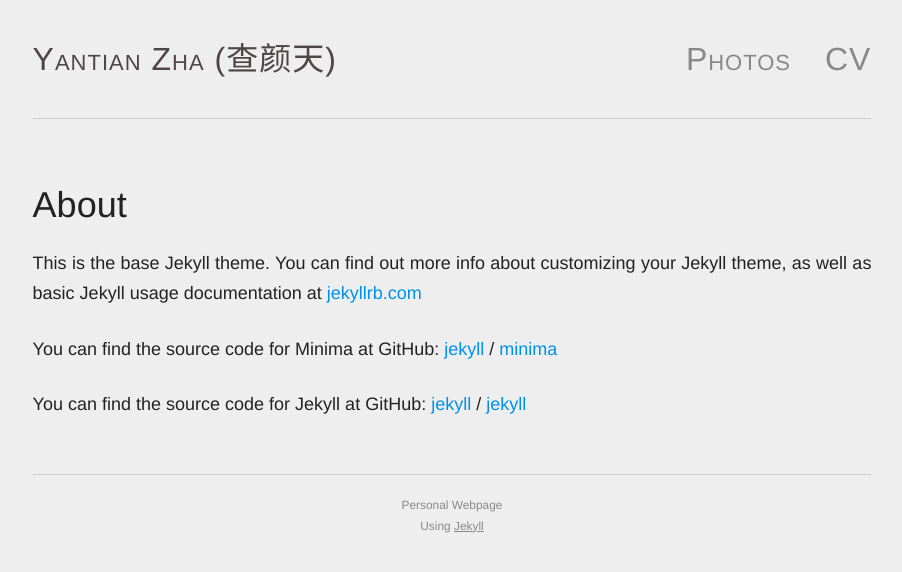
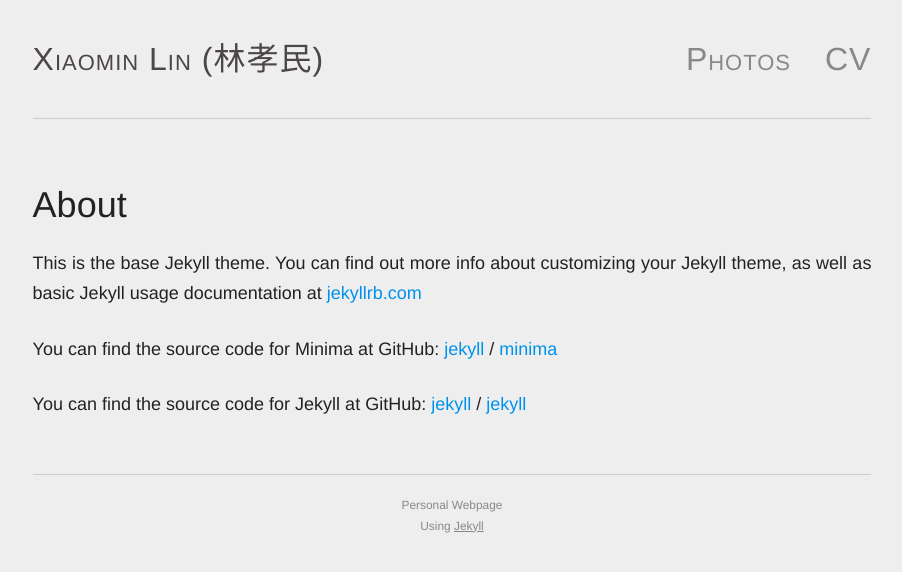
Before and after one commit to xiaominlin/xiaominlin.github.io, a Jekyll site: the page built from about.md, in a window 1280 px wide. Shown: the top 572 px of the page, without its empty margins (188-1090 px from the left). Built offline with Jekyll 4.4.1, drawn with Linux system fonts in a browser that asks for light colours.

Commit message:
changed name

```diff
--- a/_config.yml
+++ b/_config.yml
@@ -18,13 +18,13 @@
 # You can create any custom variable you would like, and they will be accessible
 # in the templates via {{ site.myvariable }}.
 
-title: Yantian Zha (查颜天)
-email: yzha3@asu.edu
+title: Xiaomin Lin (林孝民)
+email: xlinl01@terpmail.umd.edu
 description: Personal Webpage
 baseurl: "" # the subpath of your site, e.g. /blog
 url: "" # the base hostname & protocol for your site, e.g. http://example.com
-twitter_username: jekyllrb
-github_username:  jekyll
+twitter_username:
+github_username:  xiaominlin
 
 # Build settings
 markdown: kramdown
```
